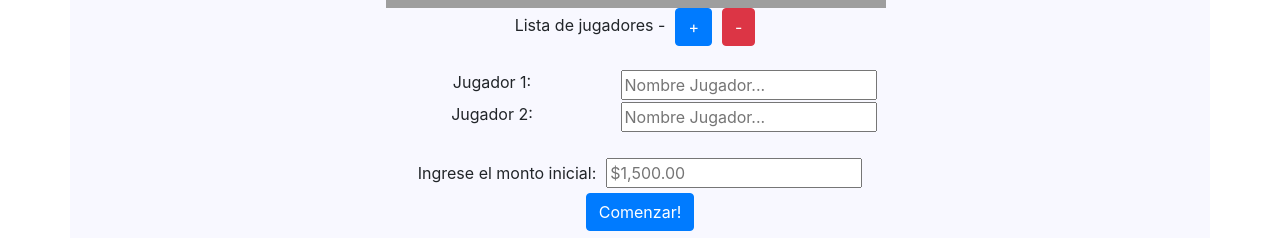
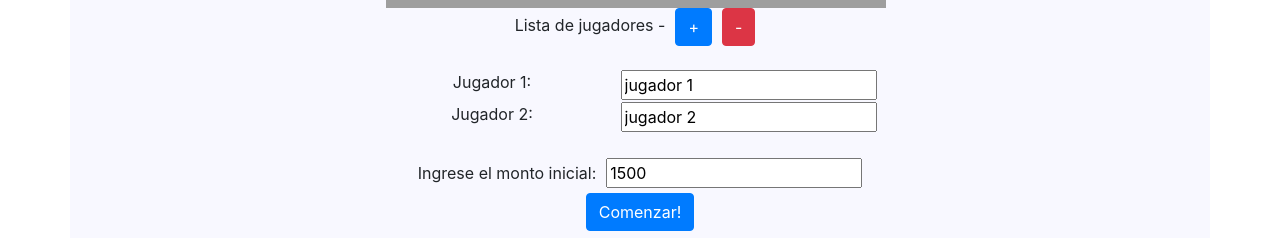
Before and after one commit to SoftHyde/MonoBank, an Angular app: page / in a window 1280 px wide. Shown: the part 596-834 px from the top of the page. Built offline with nearby package versions, Linux system fonts and the light colour scheme; grey boxes are pictures that could not be loaded.

Commit message:
Inicio Completado

```diff
--- a/src/app/app.module.ts
+++ b/src/app/app.module.ts
@@ -9,6 +9,8 @@ import { ListaJugadoresComponent } from './juego/lista-jugadores/lista-jugadores
 import { JugadorComponent } from './juego/jugador/jugador.component';
 import { GestorJugadorComponent } from './juego/gestor-jugador/gestor-jugador.component';
 import { InicioComponent } from './inicio/inicio.component';
+import { FormsModule } from '@angular/forms';
+
 
 @NgModule({
   declarations: [
@@ -21,7 +23,8 @@ import { InicioComponent } from './inicio/inicio.component';
     InicioComponent
   ],
   imports: [
-    BrowserModule
+    BrowserModule,
+    FormsModule
   ],
   providers: [JugadoresService], //si quiero que los servicios sean singleton tengo que declararlos aca
   bootstrap: [AppComponent]
--- a/src/app/inicio/inicio.component.html
+++ b/src/app/inicio/inicio.component.html
@@ -1,18 +1,18 @@
 <div class="container">
   <div class="container col-md-6" style="text-align: center;">
     <label style="margin-right: 10px;"> Lista de jugadores - </label>
-    <button class="btn btn-primary" style="margin-right: 10px;" (click)="agregarJugador()" id="btn+"> + </button>
+    <button class="btn btn-primary" style="margin-right: 10px;" (click)="agregarJugador()"> + </button>
     <button class="btn btn-danger" style="margin-right: 10px;" (click)="eliminarJugador()"> - </button><br><br>
     <div class="row" *ngFor="let item of this.obtenerJugadores(); let indice=index">
       <div class="col">
         <label> Jugador {{indice+1}}: </label>
       </div>
       <div class="col">
-        <input type="text" id="player_name" name="player_name" placeholder="Nombre Jugador..." style="margin-right: 10px;">
+        <input type="text" id="player_name" name="player_name" placeholder="Nombre Jugador..." style="margin-right: 10px;" [(ngModel)]="item.nombre">
       </div>
     </div><br>
     <label> Ingrese el monto inicial: </label>
-    <input type="number" id="initial_amount" name="initial_amount" placeholder="{{1500| currency}}" style="margin-left: 10px;"><br>
-    <button class="btn btn-primary"> Comenzar! </button>
+    <input type="number" id="initial_amount" name="initial_amount" placeholder="{{1500| currency}}" style="margin-left: 10px;" [(ngModel)]="monto" ><br>
+    <button class="btn btn-primary" (click)="confirmarJugadores()"> Comenzar! </button>
   </div>
 </div>
--- a/src/app/inicio/inicio.component.ts
+++ b/src/app/inicio/inicio.component.ts
@@ -8,6 +8,7 @@ import { Component, OnInit } from '@angular/core';
   styleUrls: ['./inicio.component.css']
 })
 export class InicioComponent implements OnInit {
+  monto=1500;
 
   constructor(private jugadoresService: JugadoresService) { }
 
@@ -19,11 +20,18 @@ export class InicioComponent implements OnInit {
   }
 
   agregarJugador(): void{
-    var player: Jugador = new Jugador(this.jugadoresService.players.length, "jugador "+this.jugadoresService.players.length+1,0);
+    var player: Jugador = new Jugador(this.jugadoresService.players.length, "jugador "+(this.jugadoresService.players.length+1),0);
     this.jugadoresService.agregarJugador(player);
   }
 
   eliminarJugador(): void{
     this.jugadoresService.eliminarJugador(this.jugadoresService.players[this.jugadoresService.players.length-1]);
   }
+
+  confirmarJugadores():void{
+    this.obtenerJugadores().forEach(jugador => {
+      jugador.monto=this.monto;
+    });
+  }
+
 }
--- a/src/app/services/jugadores.service.ts
+++ b/src/app/services/jugadores.service.ts
@@ -23,5 +23,8 @@ export class JugadoresService {
       this.players = this.players.filter(jug => jug.id!=eraseJugador.id);
     }
   }
+  actualizarMonto(monto:number):void {
+
+  }
 
 }
```
